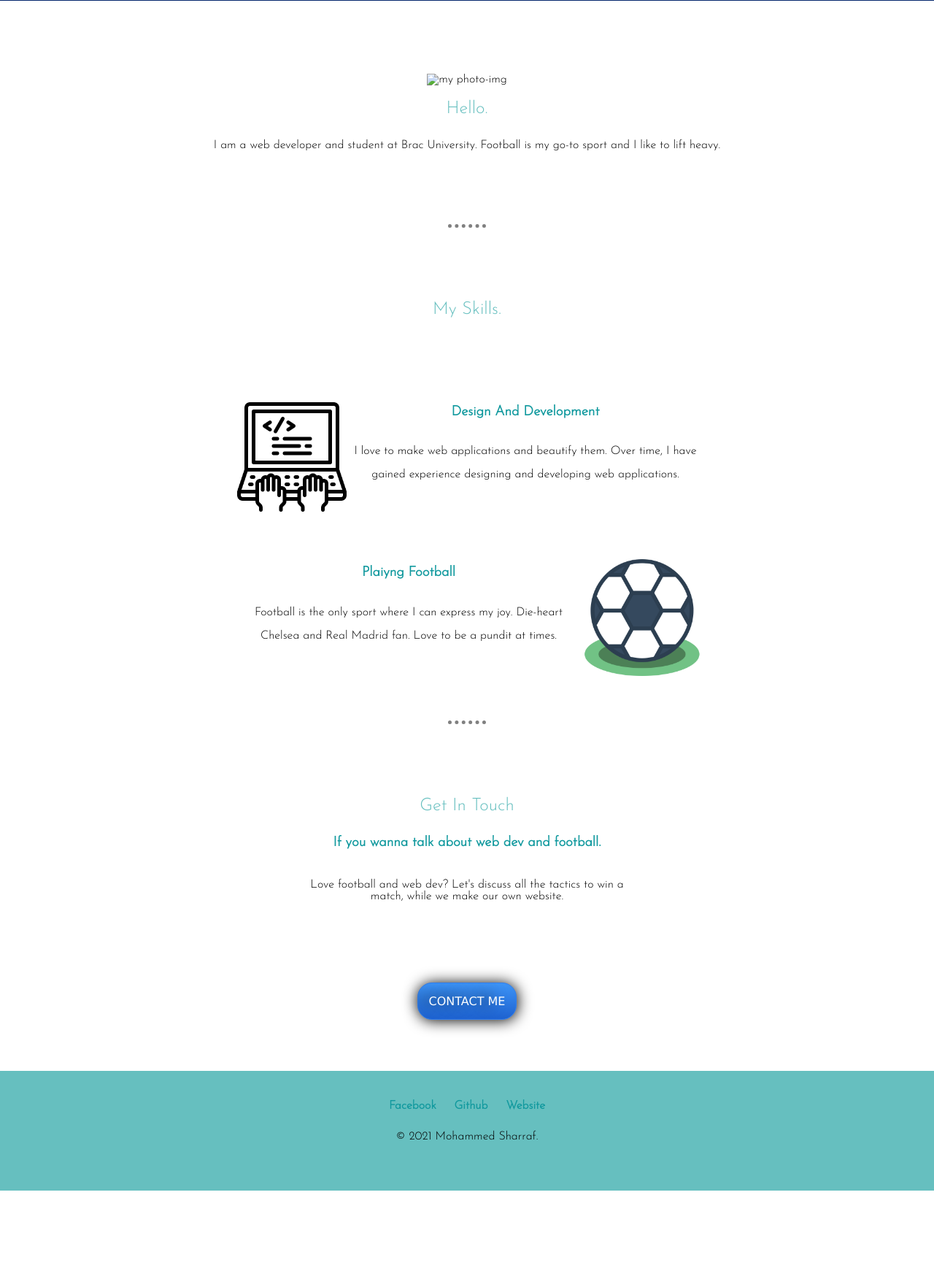
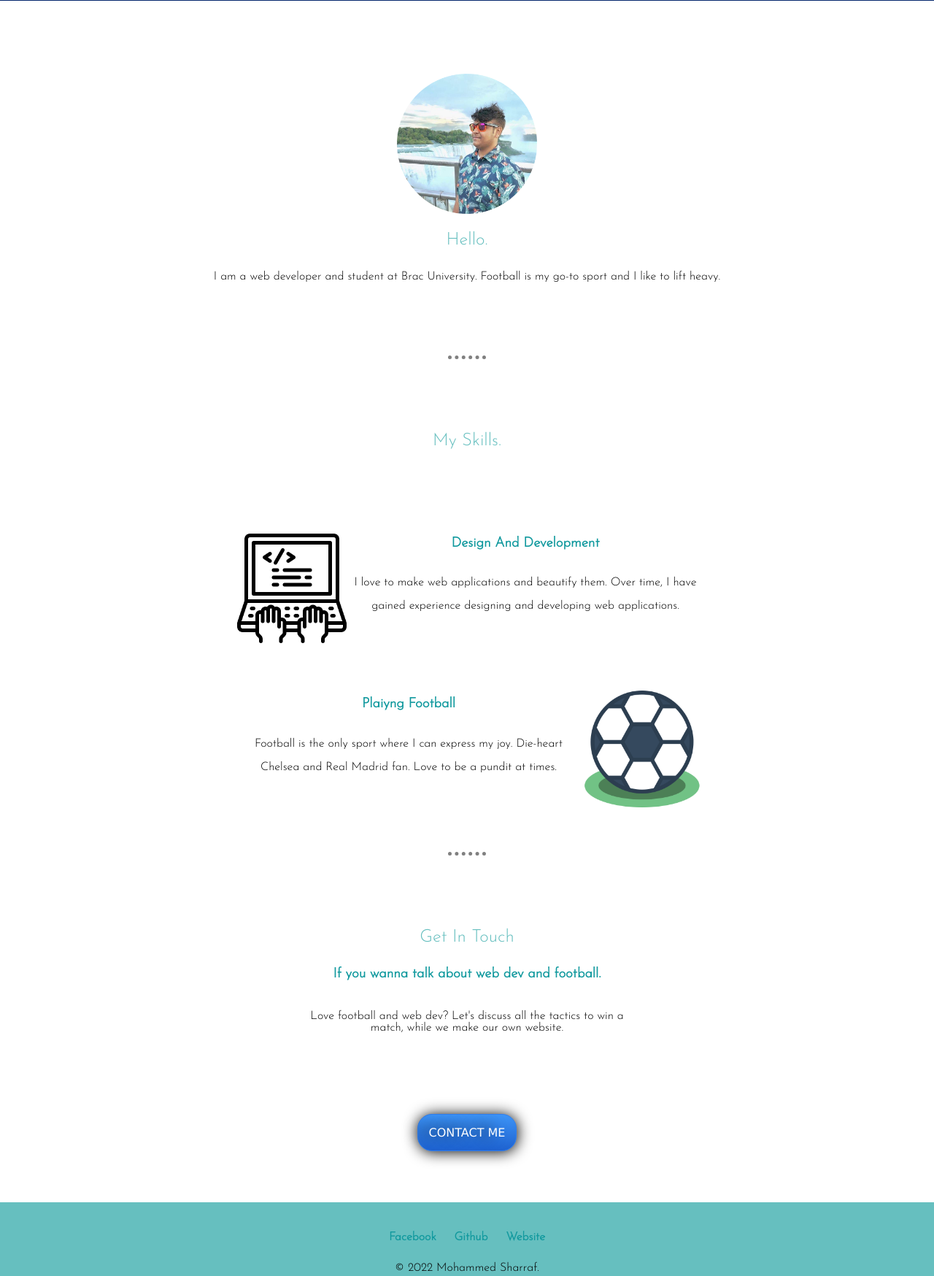
Before and after one commit to Mohammed21Sharraf/cv, a plain HTML site: page index.html in a window 1280 px wide. Shown: the part 709-2457 px from the top of the page at 73% size. Before the commit the page ends 2340 px from the top, so only its background shows below. Drawn offline with Linux system fonts and the light colour scheme.

Commit message:
Update index.html

```diff
--- a/index.html
+++ b/index.html
@@ -18,7 +18,7 @@
     </div>
     <div class="middle-container">
       <div class="profile">
-        <img class = "myself" src="images/Sharraf.HEIC" alt="my photo-img">
+        <img class = "myself" src="images/sharraf.png" alt="my photo-img">
         <h2>Hello.</h2>
         <p>I am a web developer and student at Brac University. Football is my go-to sport and I like to lift heavy.</p>
       </div>
@@ -49,7 +49,7 @@
       <a class="footer-link" href="https://www.facebook.com/mohammad.sharraf/">Facebook</a>
       <a class="footer-link" href="https://github.com/Mohammed21Sharraf">Github</a>
       <a class="footer-link" href="C:\Users\sharr\Documents\MERN STACK\CSS-My Site\index.html">Website</a>
-      <p class = "info">© 2021 Mohammed Sharraf.</p>
+      <p class = "info">© 2022 Mohammed Sharraf.</p>
     </div>
   </body>
 </html>
```
